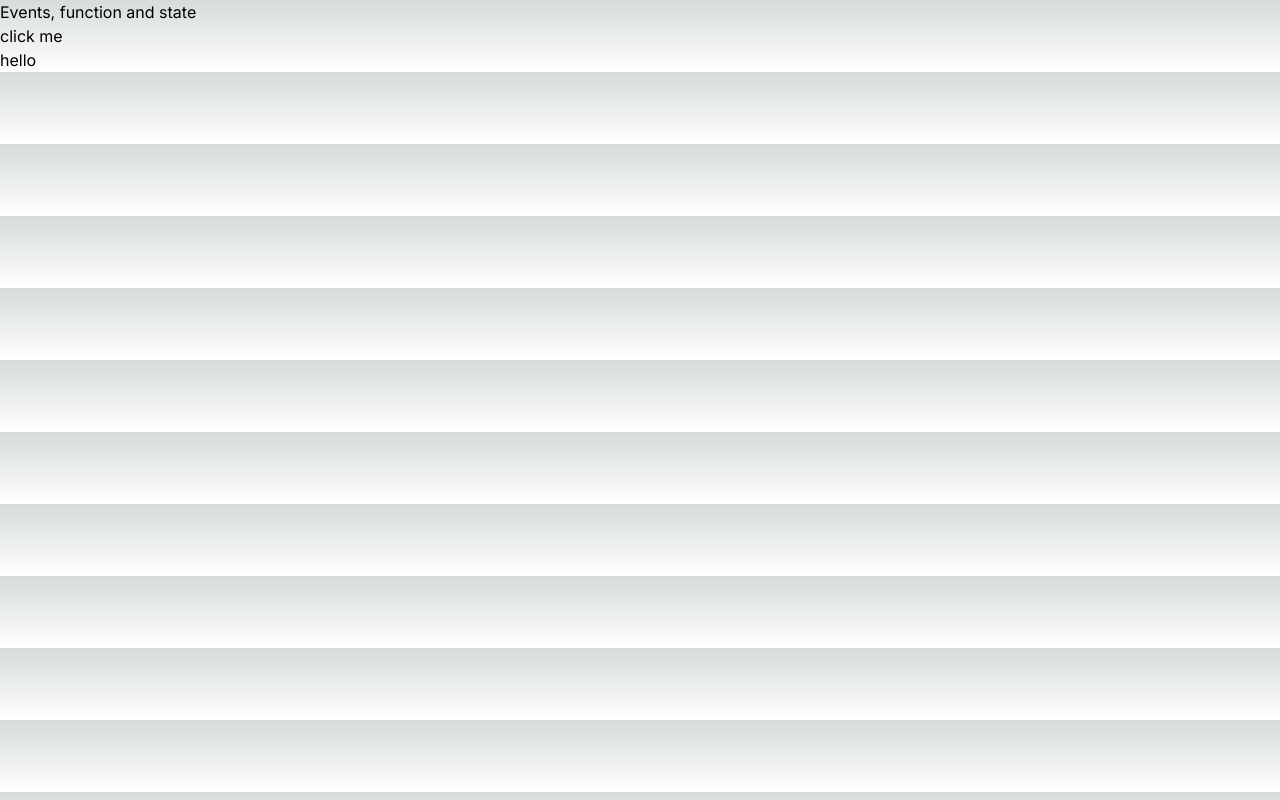
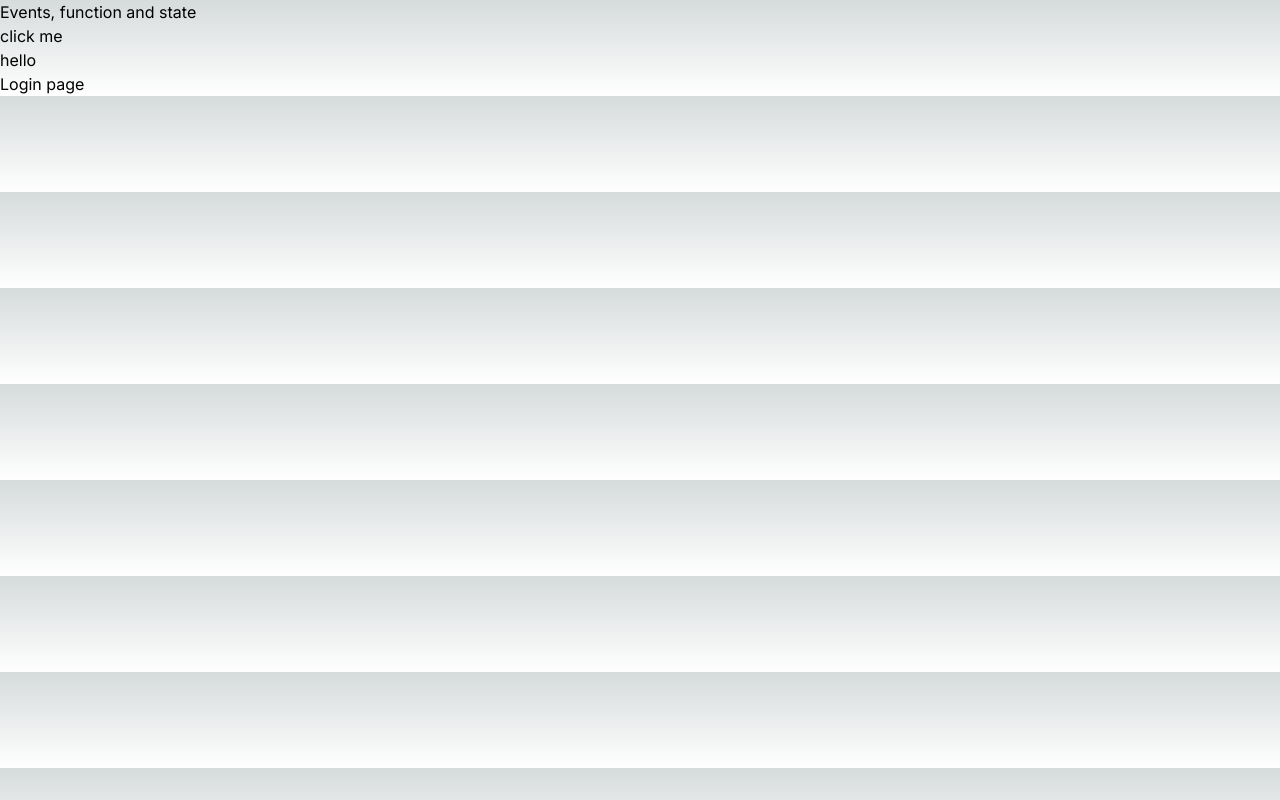
Before and after one commit to jungsushant/nextjs-basics, a Next.js app: page / in a window 1280 px wide. Built offline with nearby package versions, Linux system fonts and the light colour scheme.

Commit message:
basic linking done

```diff
--- a/app/login/page.js
+++ b/app/login/page.js
@@ -1,7 +1,11 @@
 'use client'
+
+import Link from "next/link"
+
 const page = () => {
   return (
-    <div>page</div>
+    <div><h1>Login Page</h1>
+    <button><Link href='/'>Home page</Link></button></div>
   )
 }
 
--- a/app/page.js
+++ b/app/page.js
@@ -1,5 +1,6 @@
 'use client'
 import Image from 'next/image'
+import Link from 'next/link'
 
 export default function Home() {
   const apple=()=> {
@@ -16,6 +17,7 @@ export default function Home() {
     <h1>Events, function and state</h1>
     <button onClick={()=> (apple)}>click me</button>
     {<InnerComp/>}
+    <button><Link href='/login'>Login page</Link></button>
 
     </>
   )
```
